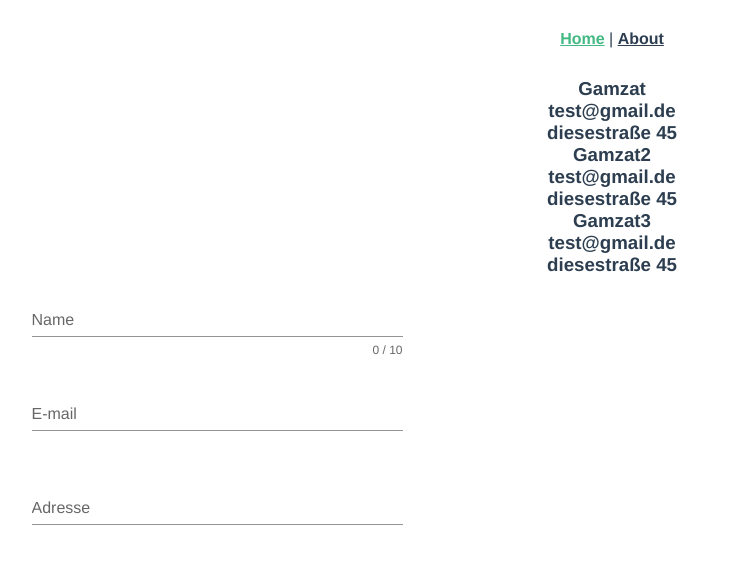
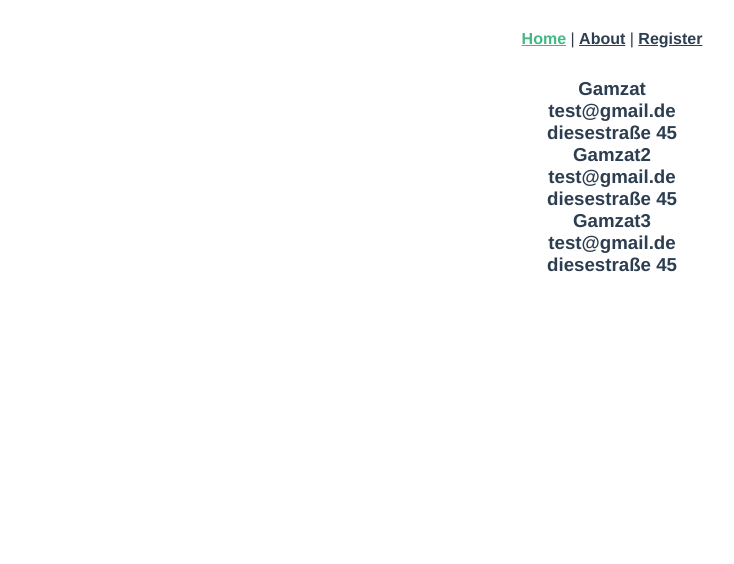
Before and after one commit to xXNaVeEXx/webclient, a Vue app: page /#/ in a window 1280 px wide. Shown: the top 564 px of the page, without its empty margins (28-762 px from the left). Built offline with nearby package versions, Linux system fonts and the light colour scheme.

Commit message:
router-link register
reouter link register

```diff
--- a/src/App.vue
+++ b/src/App.vue
@@ -2,15 +2,16 @@
   <div id="app">
     <div id="nav">
       <router-link to="/">Home</router-link> |
-      <router-link to="/about">About</router-link>
+      <router-link to="/about">About</router-link> |
+      <router-link to="/register">Register</router-link>
     </div>
-    <router-view/>
+    <router-view />
   </div>
 </template>
 
 <style lang="scss">
 #app {
-  font-family: 'Avenir', Helvetica, Arial, sans-serif;
+  font-family: "Avenir", Helvetica, Arial, sans-serif;
   -webkit-font-smoothing: antialiased;
   -moz-osx-font-smoothing: grayscale;
   text-align: center;
--- a/src/router/index.js
+++ b/src/router/index.js
@@ -1,27 +1,33 @@
-import Vue from 'vue'
-import VueRouter from 'vue-router'
-import Home from '../views/Home.vue'
+import Vue from "vue";
+import VueRouter from "vue-router";
+import Home from "../views/Home.vue";
 
-Vue.use(VueRouter)
+Vue.use(VueRouter);
 
 const routes = [
   {
-    path: '/',
-    name: 'home',
+    path: "/",
+    name: "home",
     component: Home
   },
   {
-    path: '/about',
-    name: 'about',
+    path: "/about",
+    name: "about",
     // route level code-splitting
     // this generates a separate chunk (about.[hash].js) for this route
     // which is lazy-loaded when the route is visited.
-    component: () => import(/* webpackChunkName: "about" */ '../views/About.vue')
+    component: () =>
+      import(/* webpackChunkName: "about" */ "../views/About.vue")
+  },
+  {
+    path: "/register",
+    name: "register",
+    component: () => import("../views/Register.vue")
   }
-]
+];
 
 const router = new VueRouter({
   routes
-})
+});
 
-export default router
+export default router;
--- a/src/views/Home.vue
+++ b/src/views/Home.vue
@@ -1,20 +1,17 @@
 <template>
   <div class="home">
     <TestUsers v-bind:users="users" />
-    <FormValidation />
   </div>
 </template>
 
 <script>
 // @ is an alias to /src
 import TestUsers from "@/components/TestUsers.vue";
-import FormValidation from "@/components/FormValidation.vue";
 
 export default {
   name: "home",
   components: {
-    TestUsers,
-    FormValidation
+    TestUsers
   },
   data() {
     return {
--- /dev/null
+++ b/src/views/Register.vue
@@ -0,0 +1,17 @@
+<template>
+  <div class="register">
+    <FormValidation />
+  </div>
+</template>
+
+<script>
+// @ is an alias to /src
+import FormValidation from "@/components/FormValidation.vue";
+
+export default {
+  name: "register",
+  components: {
+    FormValidation
+  }
+};
+</script>
```
